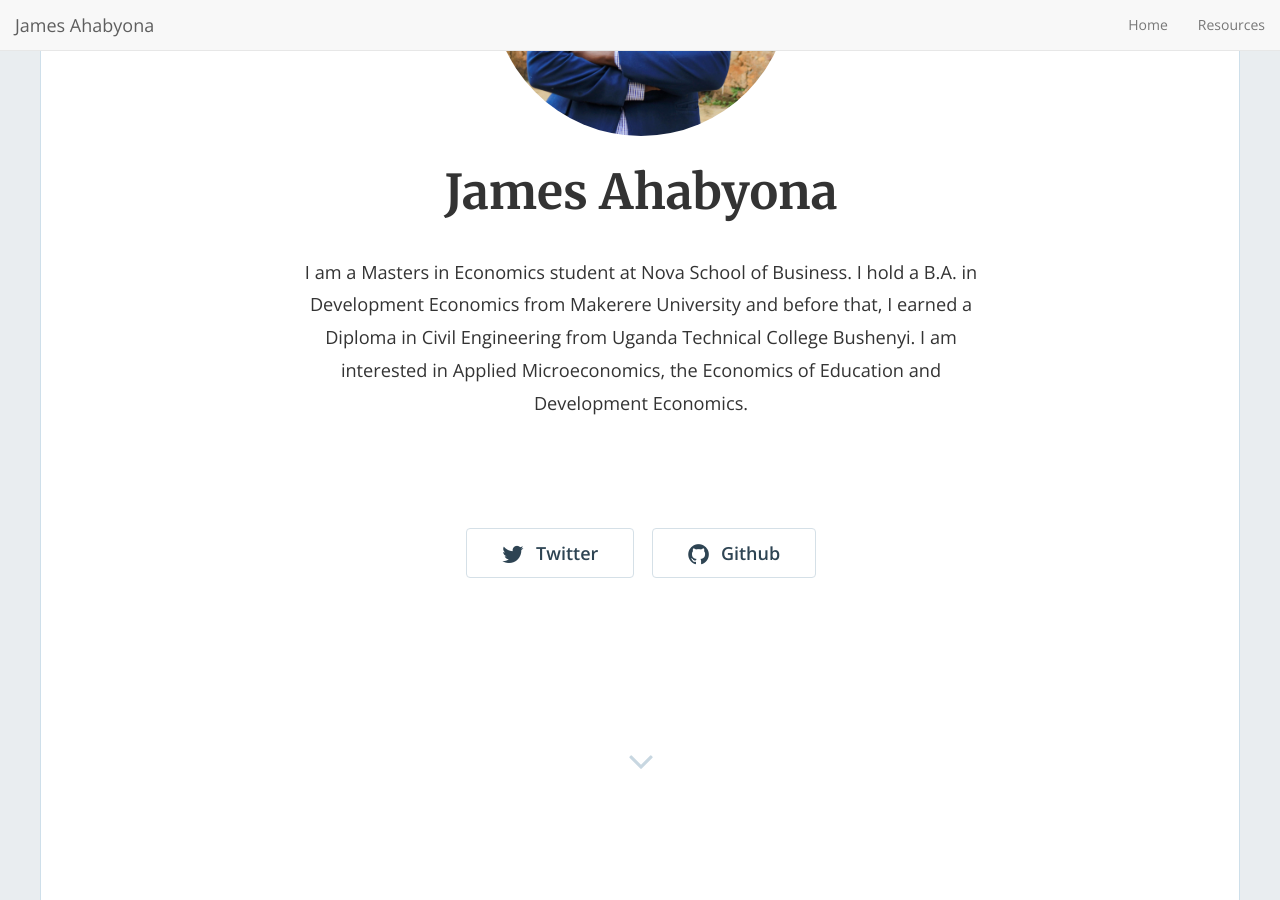
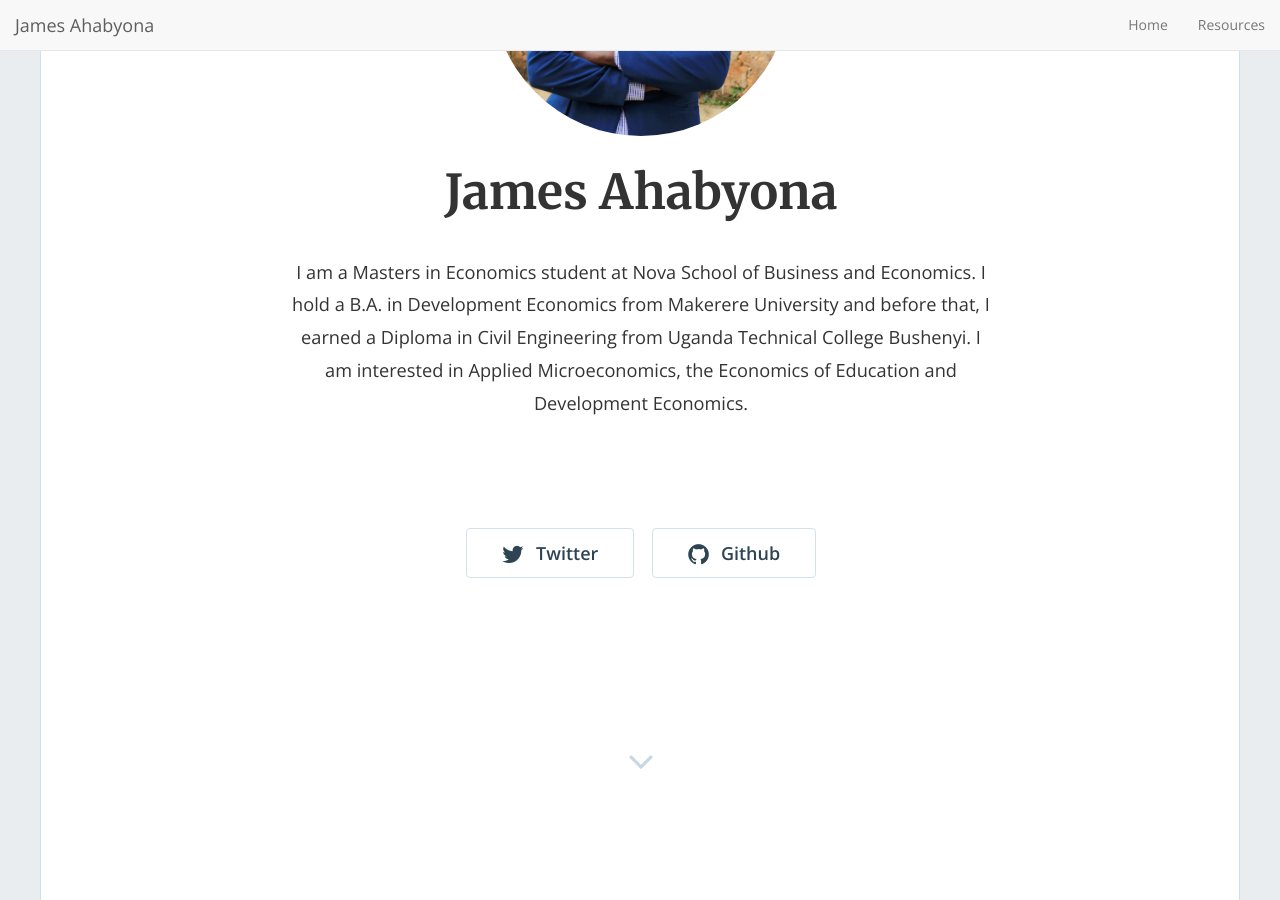
Before and after one commit to mariaelenaguer/mariaelenaguer.github.io, a Jekyll site: the page built from index.html, in a window 1280 px wide and 900 px high, scrolled down 327 px. Built offline with Jekyll 4.4.1, drawn with Linux system fonts in a browser that asks for light colours; nearby versions of some CDN libraries; the list of posts is cut into pages by our own code.

Commit message:
Update _config.yml

```diff
--- a/_config.yml
+++ b/_config.yml
@@ -15,7 +15,7 @@
 # in the templates via {{ site.myvariable }}.
 title: "James Ahabyona"
 email: 'jemo44t@gmail.com'
-description: "I am a Masters in Economics student at Nova School of Business. I hold a B.A. in Development Economics from Makerere University and before that, I earned a Diploma in Civil Engineering from Uganda Technical College Bushenyi. I am interested in Applied Microeconomics, the Economics of Education and Development Economics.
+description: "I am a Masters in Economics student at Nova School of Business and Economics. I hold a B.A. in Development Economics from Makerere University and before that, I earned a Diploma in Civil Engineering from Uganda Technical College Bushenyi. I am interested in Applied Microeconomics, the Economics of Education and Development Economics.
 "
 baseurl: "" # the subpath of your site, e.g. /blog
 url: "https://jamesahabyona.github.io/" # the base hostname & protocol for your site, e.g. https://example.com
```
